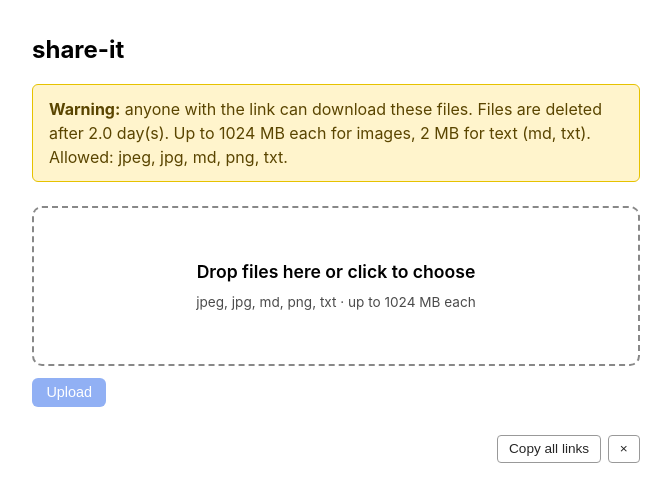
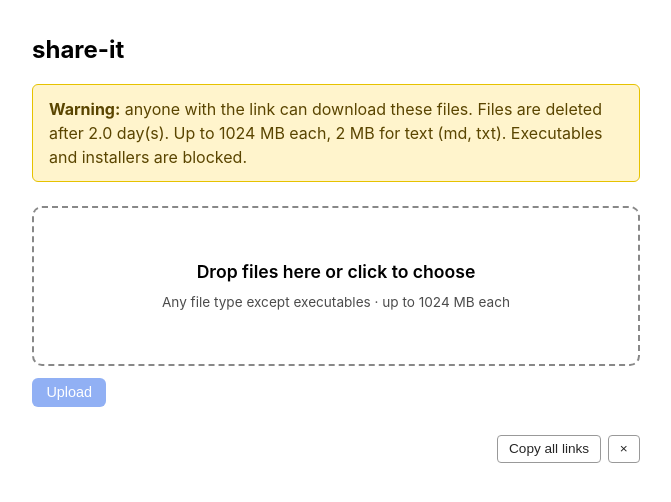
Before and after one commit to mahsanamin/share-it, a FastAPI app: page / in a window 1280 px wide. Shown: the top 502 px of the page, without its empty margins (304-975 px from the left). Run offline with FastAPI, Linux system fonts and the light colour scheme; parts of the project's set-up code (start-up, migrations or seed data) failed here and were passed over; some libraries are stand-ins or nearby versions.

Commit message:
Block executables only; make host-port binding configurable via .env
Switch from an allowlist of extensions (jpg/png/txt/md) to a denylist of
executables and installers — anything else (.zip, .json, .pdf, etc.) now
uploads. Adds image_extensions config so the history thumbnail and lightbox
preview only treat known image types as renderable; arbitrary files render
as a generic ext badge and bypass the markStale auto-removal that would
otherwise wipe them when the <img> fails to load.

Move host-port binding to BIND_ADDR/HOST_PORT env vars with a 127.0.0.1:3050
default, so users can rebind interfaces without modifying tracked files.
.env is already gitignored; .env.example documents the common values.

Co-Authored-By: Claude Opus 4.7 (1M context) <noreply@anthropic.com>

```diff
--- a/app/main.py
+++ b/app/main.py
@@ -23,8 +23,9 @@ CLEANUP_INTERVAL_SEC = int(cfg.get("cleanup_interval_sec", 3600))
 MAX_UPLOAD_MB = int(cfg.get("max_upload_mb", 1024))
 MAX_UPLOAD_MB_TEXT = int(cfg.get("max_upload_mb_text", MAX_UPLOAD_MB))
 TOKEN_BYTES = int(cfg.get("token_bytes", 16))
-ALLOWED_EXTS = {e.lower().lstrip(".") for e in (cfg.get("allowed_extensions") or [])}
+BLOCKED_EXTS = {e.lower().lstrip(".") for e in (cfg.get("blocked_extensions") or [])}
 TEXT_EXTS = {e.lower().lstrip(".") for e in (cfg.get("text_extensions") or [])}
+IMAGE_EXTS = {e.lower().lstrip(".") for e in (cfg.get("image_extensions") or [])}
 
 DATA_DIR.mkdir(parents=True, exist_ok=True)
 TOKEN_RE = re.compile(r"^[A-Za-z0-9_-]+$")
@@ -92,8 +93,9 @@ def index(request: Request):
             "max_upload_mb": MAX_UPLOAD_MB,
             "max_upload_mb_text": MAX_UPLOAD_MB_TEXT,
             "max_age_days": MAX_AGE_DAYS,
-            "allowed_exts": sorted(ALLOWED_EXTS),
+            "blocked_exts": sorted(BLOCKED_EXTS),
             "text_exts": sorted(TEXT_EXTS),
+            "image_exts": sorted(IMAGE_EXTS),
         },
     )
 
@@ -102,9 +104,8 @@ def index(request: Request):
 async def upload(file: UploadFile = File(...)):
     filename = Path(file.filename or "file").name or "file"
     ext = Path(filename).suffix.lower().lstrip(".")
-    if ALLOWED_EXTS and ext not in ALLOWED_EXTS:
-        allowed = ", ".join(sorted(ALLOWED_EXTS)) or "(none)"
-        raise HTTPException(415, f"File type '.{ext or '?'}' not allowed. Allowed: {allowed}")
+    if ext in BLOCKED_EXTS:
+        raise HTTPException(415, f"File type '.{ext}' is not allowed (executables and installers are blocked).")
 
     token = secrets.token_urlsafe(TOKEN_BYTES)
     folder = DATA_DIR / token
--- a/app/templates/index.html
+++ b/app/templates/index.html
@@ -235,11 +235,11 @@
     <strong>Warning:</strong> anyone with the link can download these files.
     Files are deleted after {{ max_age_days }} day(s).
     {% if text_exts %}
-      Up to {{ max_upload_mb }} MB each for images, {{ max_upload_mb_text }} MB for text ({{ text_exts | join(', ') }}).
+      Up to {{ max_upload_mb }} MB each, {{ max_upload_mb_text }} MB for text ({{ text_exts | join(', ') }}).
     {% else %}
       Max size: {{ max_upload_mb }} MB each.
     {% endif %}
-    {% if allowed_exts %}Allowed: {{ allowed_exts | join(', ') }}.{% endif %}
+    {% if blocked_exts %}Executables and installers are blocked.{% endif %}
   </div>
 
   <form id="f">
@@ -249,11 +249,10 @@
       id="file"
       multiple
       required
-      {% if allowed_exts %}accept="{% for e in allowed_exts %}.{{ e }}{% if not loop.last %},{% endif %}{% endfor %}"{% endif %}
     />
     <label class="drop" id="drop" for="file">
       <span class="big" id="dropTitle">Drop files here or click to choose</span>
-      <span class="sub">{% if allowed_exts %}{{ allowed_exts | join(', ') }}{% endif %} &middot; up to {{ max_upload_mb }} MB each</span>
+      <span class="sub">Any file type except executables &middot; up to {{ max_upload_mb }} MB each</span>
       <span class="picked" id="picked" hidden></span>
     </label>
 
@@ -396,11 +395,15 @@
             linkEl.value = url;
             const openLink = slot.querySelector('.open');
             openLink.href = url;
+            const ext = fileExt(j.filename);
+            const canPreview = IMAGE_EXTS.has(ext) || TEXT_EXTS.has(ext);
+            if (canPreview) {
               openLink.addEventListener('click', (e) => {
                 if (e.metaKey || e.ctrlKey || e.shiftKey || e.button !== 0) return;
                 e.preventDefault();
                 openLightbox(url, j.filename, j.size);
               });
+            }
             const copyBtn = slot.querySelector('.copy');
             copyBtn.onclick = async () => {
               const ok = await copyText(url);
@@ -488,11 +491,13 @@
     const MAX_AGE_MS = MAX_AGE_DAYS * 86400 * 1000;
 
     const TEXT_EXTS = new Set({{ text_exts | tojson }});
+    const IMAGE_EXTS = new Set({{ image_exts | tojson }});
     function fileExt(name) {
       const m = String(name || '').match(/\.([^.]+)$/);
       return m ? m[1].toLowerCase() : '';
     }
     function isTextFile(name) { return TEXT_EXTS.has(fileExt(name)); }
+    function isImageFile(name) { return IMAGE_EXTS.has(fileExt(name)); }
     function isMarkdown(name) { return fileExt(name) === 'md'; }
 
     // Minimal CommonMark-flavored markdown renderer. Supports: ATX headers,
@@ -722,7 +727,7 @@
     function makeHistCard(it) {
       const url = window.location.origin + it.path;
       const ext = fileExt(it.filename);
-      const isText = TEXT_EXTS.has(ext);
+      const isImage = IMAGE_EXTS.has(ext);
 
       const card = document.createElement('div');
       card.className = 'hist-item';
@@ -730,9 +735,10 @@
       card.dataset.uploadedAt = String(it.uploadedAt);
       const age = Date.now() - it.uploadedAt;
       const remain = MAX_AGE_MS - age;
-      const thumbHtml = isText
-        ? `<div class="hist-thumb hist-thumb-text" tabindex="0">${escapeHtml(ext.toUpperCase() || 'TXT')}</div>`
-        : `<img class="hist-thumb" alt="" loading="lazy" />`;
+      const badge = (ext || 'FILE').toUpperCase().slice(0, 5);
+      const thumbHtml = isImage
+        ? `<img class="hist-thumb" alt="" loading="lazy" />`
+        : `<div class="hist-thumb hist-thumb-text" tabindex="0">${escapeHtml(badge)}</div>`;
 
       card.innerHTML = `
         <div class="hist-thumb-wrap">${thumbHtml}</div>
@@ -750,14 +756,16 @@
       const delBtn = card.querySelector('.del');
 
       openLink.href = url;
-      if (!isText) {
+      if (isImage) {
         thumb.src = url;
         thumb.alt = it.filename;
         thumb.tabIndex = 0;
         thumb.onerror = () => markStale(it.path);
       }
 
+      const canPreview = isImage || TEXT_EXTS.has(ext);
       const openZoom = () => openLightbox(url, it.filename, it.size);
+      if (canPreview) {
         thumb.addEventListener('click', openZoom);
         thumb.addEventListener('keydown', (e) => {
           if (e.key === 'Enter' || e.key === ' ') {
@@ -770,6 +778,9 @@
           e.preventDefault();
           openZoom();
         });
+      } else {
+        thumb.style.cursor = 'default';
+      }
 
       copyBtn.onclick = async (e) => {
         const ok = await copyText(url);
--- a/config.yaml
+++ b/config.yaml
@@ -19,16 +19,71 @@ max_upload_mb_text: 2
 # secrets.token_urlsafe(N) -> ~1.3 * N chars. 16 -> 22-char tokens.
 token_bytes: 16
 
-# File extensions accepted by /upload. Lowercase, no leading dot.
-# Empty list disables the check.
-allowed_extensions:
+# File extensions rejected by /upload. Lowercase, no leading dot.
+# Empty list disables the check. Default: executables, installers, and
+# OS-level scripts that auto-run on click.
+blocked_extensions:
+  # Windows executables / installers / shortcuts
+  - exe
+  - msi
+  - scr
+  - com
+  - bat
+  - cmd
+  - pif
+  - hta
+  - cpl
+  - msc
+  - lnk
+  - reg
+  # Windows scripts that double-click-execute
+  - vbs
+  - vbe
+  - wsf
+  - wsh
+  - ps1
+  - psm1
+  # macOS bundles / installers
+  - app
+  - dmg
+  - pkg
+  - command
+  # Linux packages / runnables
+  - deb
+  - rpm
+  - appimage
+  - run
+  - snap
+  - flatpak
+  # Mobile app packages
+  - apk
+  - aab
+  - ipa
+  - xapk
+  # Java runnables
+  - jar
+  - war
+  - ear
+  # Native shared libraries
+  - dll
+  - so
+  - dylib
+
+# Files treated as text — limited by max_upload_mb_text and previewed inline.
+text_extensions:
+  - txt
+  - md
+
+# Files treated as images — rendered as thumbnails in the history grid and
+# inline in the lightbox. Anything outside this list (and text_extensions)
+# shows a generic file badge instead.
+image_extensions:
   - jpg
   - jpeg
   - png
-  - txt
-  - md
-
-# Subset of allowed_extensions treated as text — limited by max_upload_mb_text.
-text_extensions:
-  - txt
-  - md
+  - gif
+  - webp
+  - svg
+  - bmp
+  - ico
+  - avif
--- a/docker-compose.yml
+++ b/docker-compose.yml
@@ -4,7 +4,7 @@ services:
     container_name: share-it
     restart: unless-stopped
     ports:
-      - "127.0.0.1:3050:3050"
+      - "${BIND_ADDR:-127.0.0.1}:${HOST_PORT:-3050}:3050"
     volumes:
       - ./data:/data
       - ./config.yaml:/app/config.yaml:ro
```
Also changed, not shown: README.md, 1 other file. Lines whose indentation alone changed are shown as unchanged.
